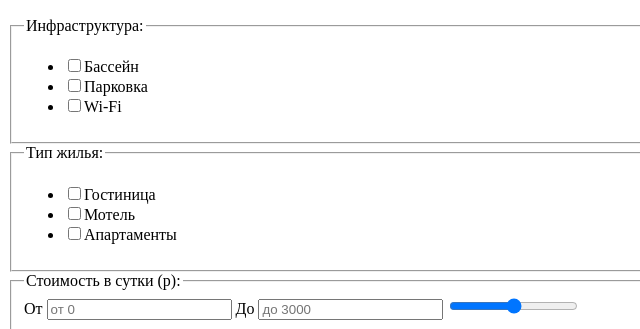
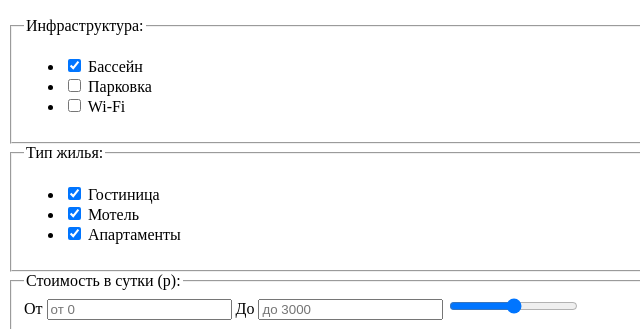
Before and after one commit to ewudes/sedona, a plain HTML site: page catalog.html in a window 1280 px wide. Shown: the part 164-493 px from the top of the page, 0-640 px from the left. Drawn offline with Linux system fonts and the light colour scheme.

Commit message:
modified filter

```diff
--- a/catalog.html
+++ b/catalog.html
@@ -34,19 +34,16 @@
           <legend>Инфраструктура:</legend>
           <ul>
             <li>
-              <label>
-                <input type="checkbox">Бассейн
-              </label>
+              <input type="checkbox" id="infrastructure-pool" name="infrastructure-pool" checked>
+              <label for="infrastructure-pool" >Бассейн</label>
             </li>
             <li>
-              <label>
-                <input type="checkbox">Парковка
-              </label>
+              <input type="checkbox" id="infrastructure-parking" name="infrastructure-parking">
+              <label for="infrastructure-parking">Парковка</label>
             </li>
             <li>
-              <label>
-                <input type="checkbox">Wi-Fi
-              </label>
+              <input type="checkbox" id="infrastructure-wifi" name="infrastructure-wifi">
+              <label for="infrastructure-wifi">Wi-Fi</label>
             </li>
           </ul>
         </fieldset>
@@ -54,28 +51,25 @@
           <legend>Тип жилья:</legend>
           <ul>
             <li>
-              <label>
-                <input type="checkbox">Гостиница
-              </label>
+              <input type="checkbox" id="type-hotel" name="type-hotel" checked>
+              <label for="type-hotel">Гостиница</label>
             </li>
             <li>
-              <label>
-                <input type="checkbox">Мотель
-              </label>
+              <input type="checkbox" id="type-motel" name="type-motel" checked>
+              <label for="type-motel">Мотель</label>
             </li>
             <li>
-              <label>
-                <input type="checkbox">Апартаменты
-              </label>
+              <input type="checkbox" id="type-apartments" name="type-apartments" checked>
+              <label for="type-apartments">Апартаменты</label>
             </li>
           </ul>
         </fieldset>
         <fieldset>
           <legend>Стоимость в сутки (р):</legend>
-          <label for="from">От</label>
-          <input id="from" type="text" placeholder="от 0">
-          <label for="to">До</label>
-          <input id="to" type="text" placeholder="до 3000">
+          <label for="cost-from">От</label>
+          <input id="cost-from" type="text" placeholder="от 0">
+          <label for="cost-to">До</label>
+          <input id="cost-to" type="text" placeholder="до 3000">
           <input type="range" min="0" max="3000" step="100" name="range">
         </fieldset>
         <button type="button">Показать</button>
```
